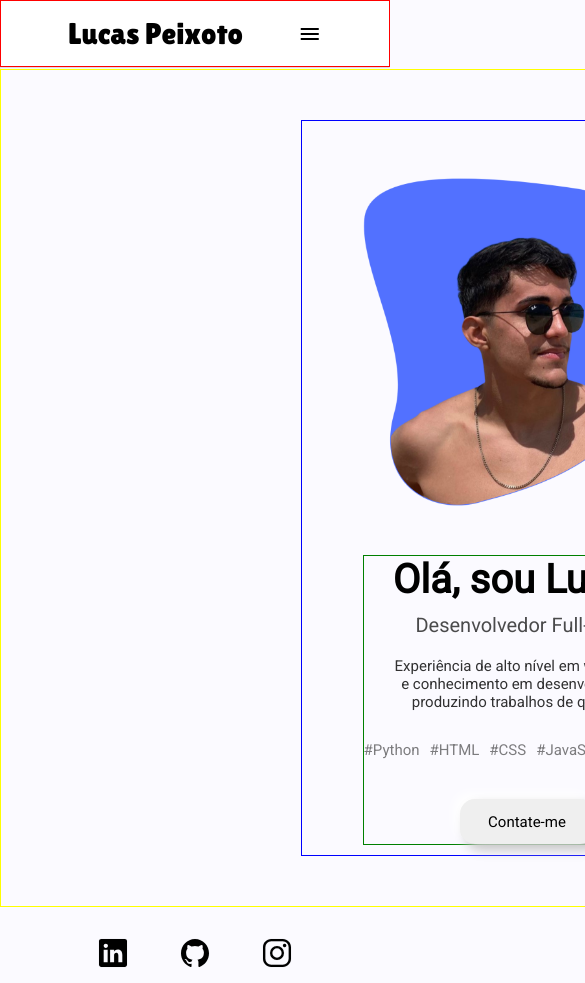
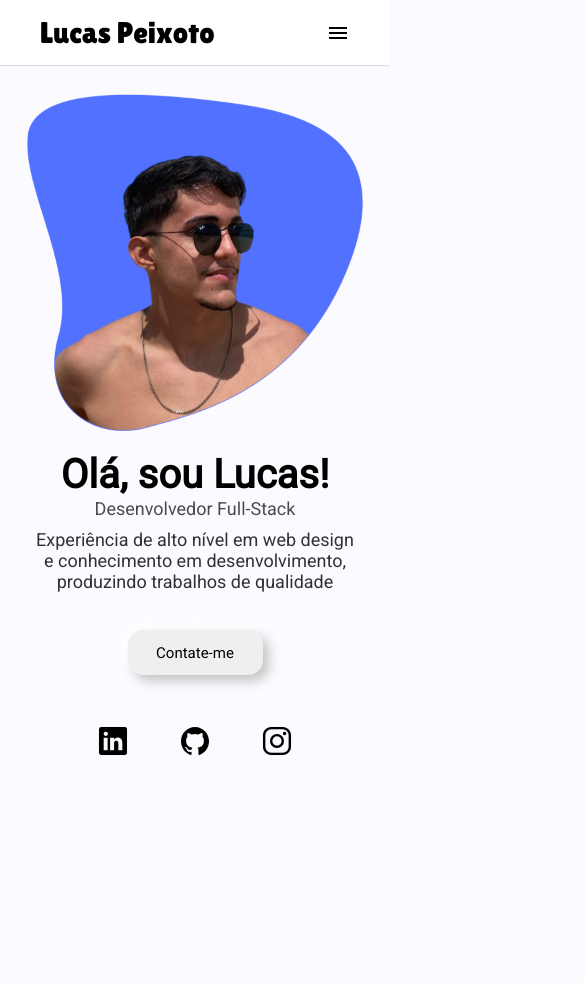
Before and after one commit to lucasptcastro/basic-portfolio, a plain HTML site: page index.html in a window 390 px wide. Shown: the top 983 px of the page, 585 px wide, since content can reach past the window. After the commit the page ends 844 px from the top, so only its background shows below. Drawn offline with nearby package versions, Linux system fonts and the light colour scheme.

Commit message:
🌈 style: adjusted responsiveness

```diff
--- a/style.css
+++ b/style.css
@@ -40,6 +40,11 @@ body {
   list-style: none;
 }
 
+#lnkInicio {
+  font-family: "Montserrat", sans-serif;
+  text-decoration: none;
+}
+
 .header ul li a {
   font-family: "Montserrat", sans-serif;
   text-decoration: line-through red;
@@ -48,15 +53,19 @@ body {
 }
 
 .header ul li a:hover {
-  /* padding: 10px;
+  cursor: not-allowed;
+}
+
+#lnkInicio:hover {
+  padding: 10px;
   border-radius: 20px;
 
   background-image: linear-gradient(to right, var(--tw-gradient-stops));
   color: aliceblue;
 
-  transition: all 0.3s linear; */
+  transition: all 0.3s linear;
 
-  cursor: not-allowed;
+  cursor: pointer;
 }
 
 #logo-title {
@@ -202,25 +211,19 @@ footer {
 }
 
 /* ===== SMARTPHONES ===== */
-@media screen and (max-width: 480px) {
-  body {
-    padding: 0;
-    margin: 0;
-  }
-
+@media screen and (min-width: 320px) and (max-width: 480px) {
   /* HEADER */
-  .navbar {
-    display: flex;
-    justify-content: space-between;
-    align-items: center;
-
-    width: 100%;
-  }
-
   .header {
     display: flex;
     flex-direction: column;
     gap: 20px;
+  }
+
+  .navbar {
+    width: 100%;
+    display: flex;
+    justify-content: space-between;
+    align-items: center;
   }
 
   .header ul {
@@ -258,11 +261,13 @@ footer {
     display: flex;
     flex-direction: column-reverse;
     align-items: center;
+
+    padding: 20px 0 0 0;
   }
 
   .resume h4 {
     font-family: "Roboto", sans-serif;
-    font-size: 50px;
+    font-size: 40px;
 
     text-align: center;
     color: black;
@@ -278,7 +283,7 @@ footer {
 
   .resume p {
     font-family: "Roboto", sans-serif;
-    font-size: 20px;
+    font-size: 18px;
 
     text-align: center;
     padding: 0 20px 20px;
@@ -304,58 +309,38 @@ footer {
     margin: 0 auto;
   }
 
-  footer {
-    padding: 0;
+  .avatar img {
+    height: 360px;
+    width: 360px;
   }
 
-  .social-medias {
+  footer {
     display: flex;
-    flex-direction: row;
-    align-items: center;
-
-    padding: 0;
+    justify-content: center;
+    padding: 50px 0;
   }
 }
 
 /* ===== TABLETS ===== */
-@media screen and (max-width: 768px) {
+@media screen and (min-width: 481px) and (max-width: 768px) {
   .navbar {
     display: flex;
-    justify-content: space-around;
-    align-items: center;
+    flex-direction: row;
 
     width: 100%;
   }
 
-  .header {
-    display: flex;
-    flex-direction: column;
-    gap: 20px;
-  }
-
   .header ul {
     display: flex;
-    flex-direction: column;
-  }
-
-  .header ul {
-    gap: 20px;
-
-    padding: 10px 0px 20px 0;
-
-    text-align: center;
-  }
-
-  #logo-title {
-    text-align: center;
+    flex-direction: row;
   }
 
   #hamburger-menu {
-    display: block;
+    display: none;
   }
 
   menu {
-    display: none;
+    display: flex;
   }
 
   /* CONTENT */
@@ -364,7 +349,7 @@ footer {
     display: flex;
     flex-direction: column;
 
-    padding: 10px 0 0;
+    padding: 0;
   }
 
   .resume-container {
@@ -374,7 +359,7 @@ footer {
 
     gap: 30px;
 
-    padding: 50px 50px 10px;
+    padding: 20px 50px 10px;
   }
 
   .resume {
@@ -441,18 +426,16 @@ footer {
   }
 }
 
-@media screen and (max-width: 1024px) {
+@media screen and (min-width: 769px) and (max-width: 1024px) {
   .header {
     display: flex;
     flex-direction: row;
-    width: auto;
 
     border: 1px solid red;
   }
 
   .content {
     display: flex;
-    width: fit-content;
 
     padding: 50px 300px;
     border: 1px solid yellow;
```
